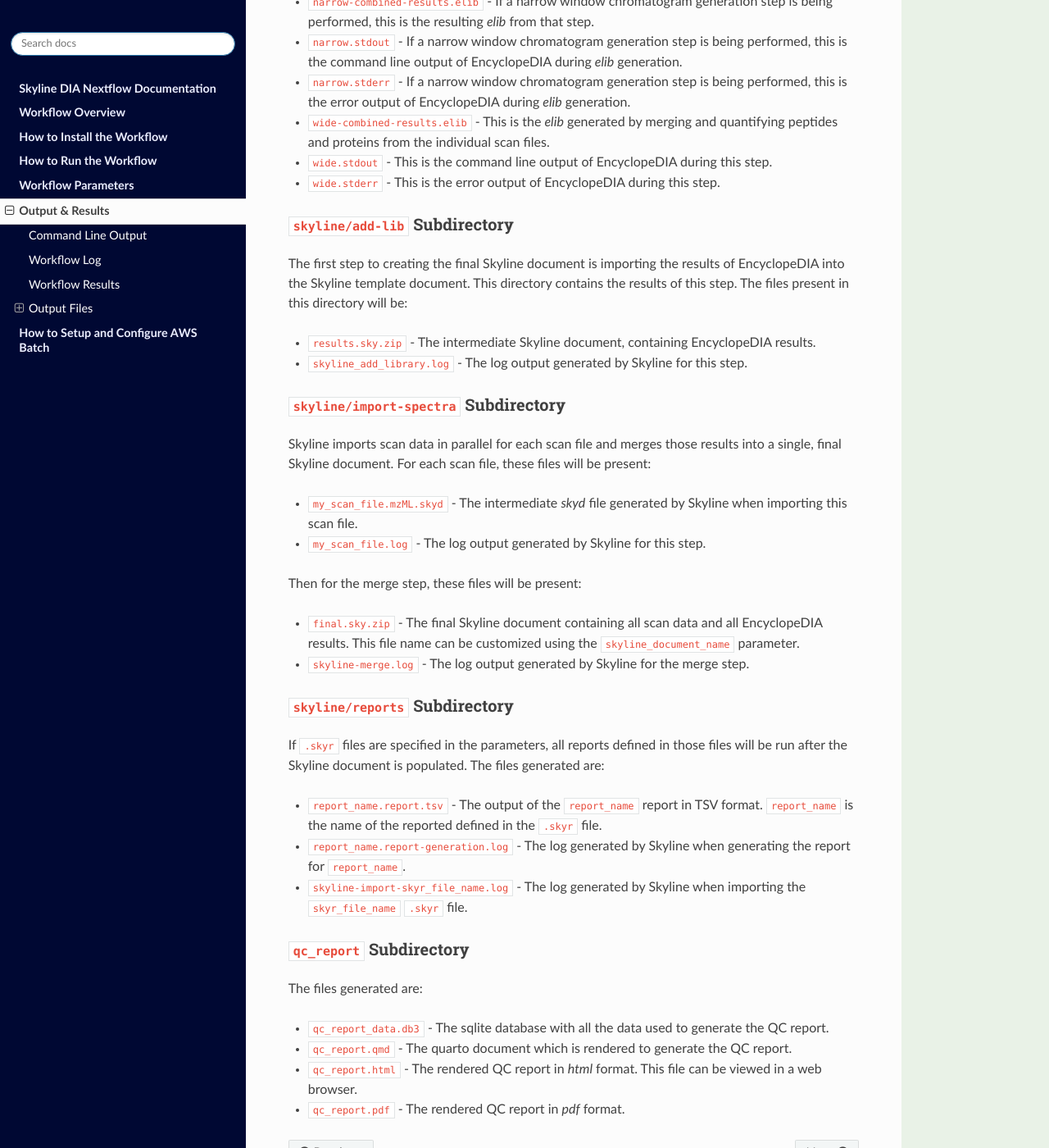
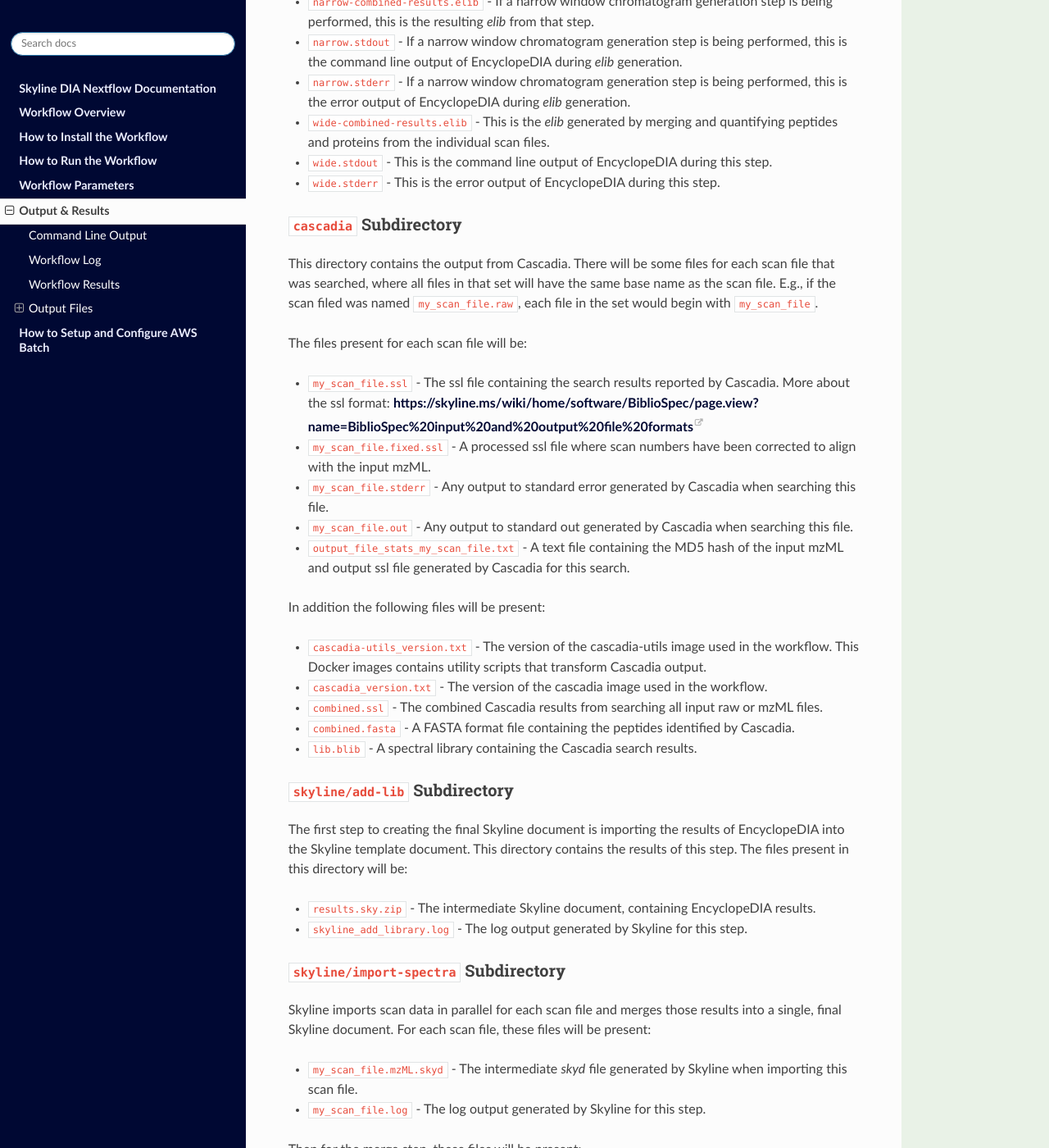
Before and after one commit to mriffle/nf-skyline-dia-ms, a Sphinx documentation site: the page built from docs/source/results.rst, in a window 1280 px wide and 1400 px high, scrolled down 2749 px. Shown: the whole window at 82% size. Built offline with Sphinx 7.4.7 and the Read the Docs theme 3.1.0, drawn with Linux system fonts in a browser that asks for light colours.

Commit message:
docs: add Cascadia to docs

```diff
--- a/docs/source/results.rst
+++ b/docs/source/results.rst
@@ -106,6 +106,28 @@
 - ``wide.stdout`` - This is the command line output of EncyclopeDIA during this step.
 - ``wide.stderr`` - This is the error output of EncyclopeDIA during this step.
 
+``cascadia`` Subdirectory
+^^^^^^^^^^^^^^^^^^^^^^^^^^^^^^^^^^^^^^^^^
+This directory contains the output from Cascadia. There will be some files for each scan file that was searched,
+where all files in that set will have the same base name as the scan file. E.g., if the scan filed was named
+``my_scan_file.raw``, each file in the set would begin with ``my_scan_file``.
+
+The files present for each scan file will be:
+
+- ``my_scan_file.ssl`` - The ssl file containing the search results reported by Cascadia. More about the ssl format: https://skyline.ms/wiki/home/software/BiblioSpec/page.view?name=BiblioSpec%20input%20and%20output%20file%20formats
+- ``my_scan_file.fixed.ssl`` - A processed ssl file where scan numbers have been corrected to align with the input mzML.
+- ``my_scan_file.stderr`` - Any output to standard error generated by Cascadia when searching this file.
+- ``my_scan_file.out`` - Any output to standard out generated by Cascadia when searching this file.
+- ``output_file_stats_my_scan_file.txt`` - A text file containing the MD5 hash of the input mzML and output ssl file generated by Cascadia for this search.
+
+In addition the following files will be present:
+
+- ``cascadia-utils_version.txt`` - The version of the cascadia-utils image used in the workflow. This Docker images contains utility scripts that transform Cascadia output.
+- ``cascadia_version.txt`` - The version of the cascadia image used in the workflow.
+- ``combined.ssl`` - The combined Cascadia results from searching all input raw or mzML files.
+- ``combined.fasta`` - A FASTA format file containing the peptides identified by Cascadia.
+- ``lib.blib`` - A spectral library containing the Cascadia search results.
+
 ``skyline/add-lib`` Subdirectory
 ^^^^^^^^^^^^^^^^^^^^^^^^^^^^^^^^^^^^^^^^^
 The first step to creating the final Skyline document is importing the results of EncyclopeDIA into the Skyline template document. This
```
Also changed, not shown: docs/source/overview.rst (+5 -4 lines), docs/source/workflow_parameters.rst (+7 -4 lines).
